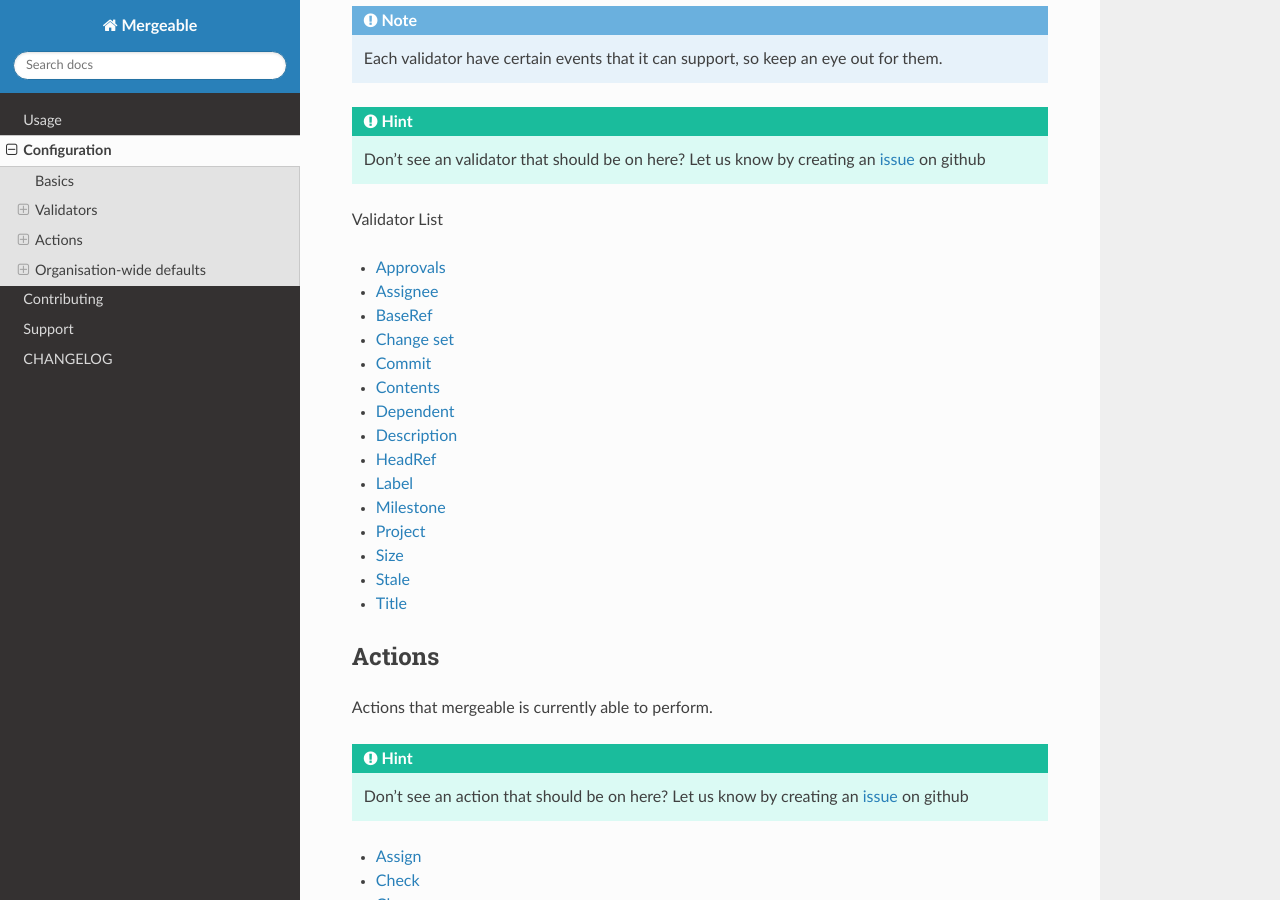
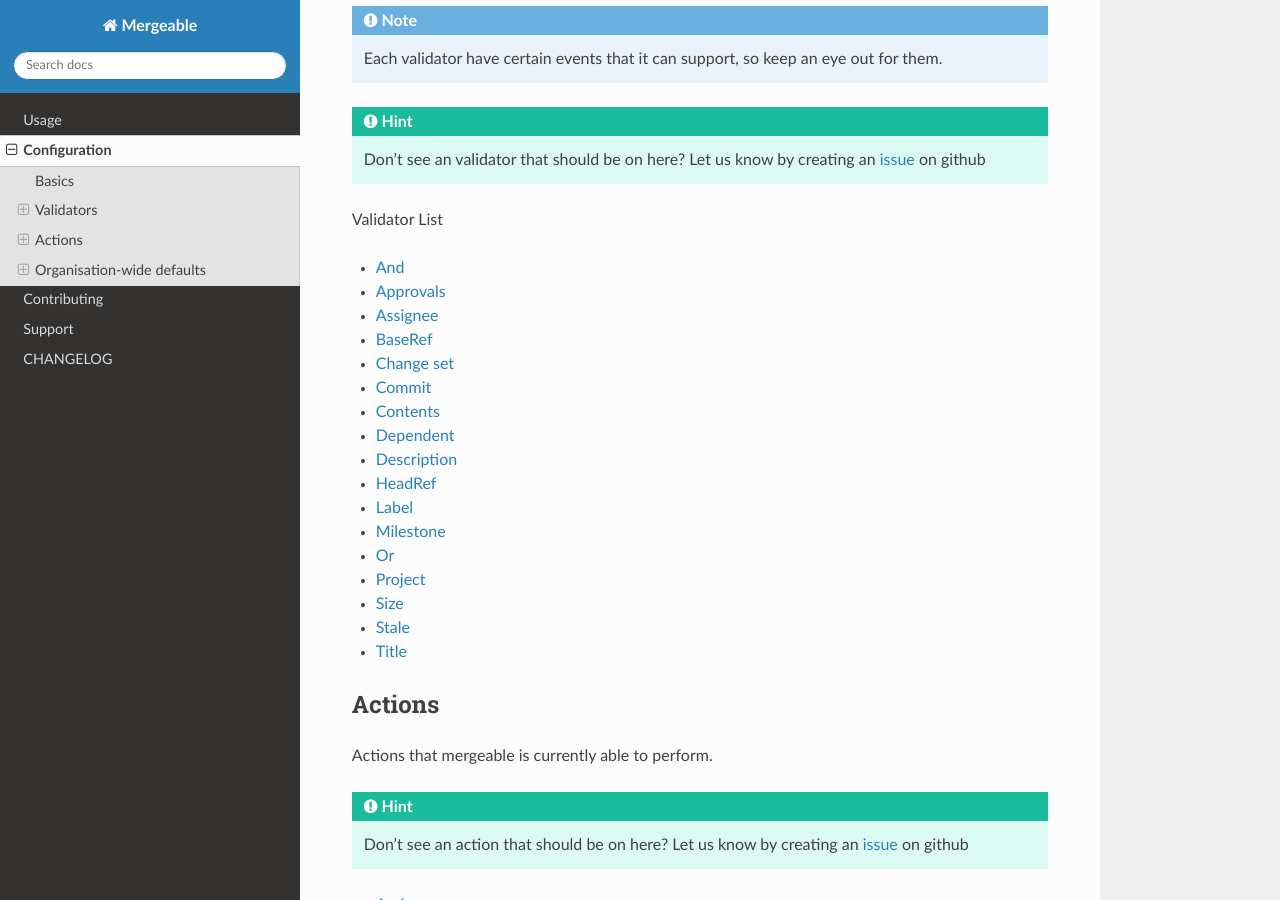
Before and after one commit to mergeability/mergeable, a Sphinx documentation site: the page built from docs/configuration.rst, in a window 1280 px wide and 900 px high, scrolled down 1437 px. Built offline with Sphinx 7.4.7 and the Read the Docs theme 2.0.0, drawn with Linux system fonts in a browser that asks for light colours; pages that are not in the unit, such as notebooks, are missing from menus.

Commit message:
add `and`, `or` validator to configuration tree

```diff
--- a/docs/configuration.rst
+++ b/docs/configuration.rst
@@ -64,6 +64,7 @@
 Validator List
 
 .. toctree::
+    validators/and.rst
     validators/approval.rst
     validators/assignee.rst
     validators/baseRef.rst
@@ -75,6 +76,7 @@
     validators/headRef.rst
     validators/label.rst
     validators/milestone.rst
+    validators/or.rst
     validators/project.rst
     validators/size.rst
     validators/stale.rst
```
